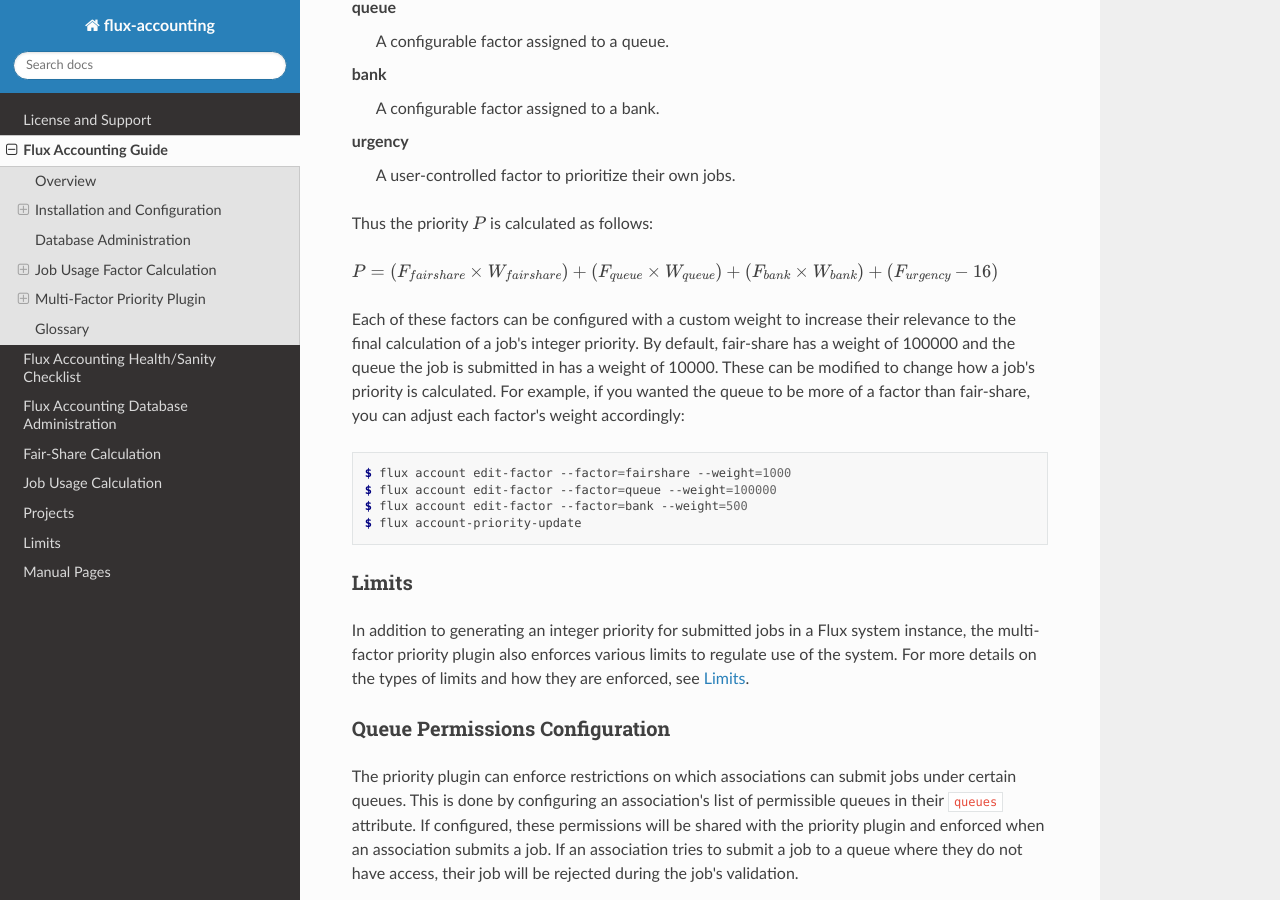
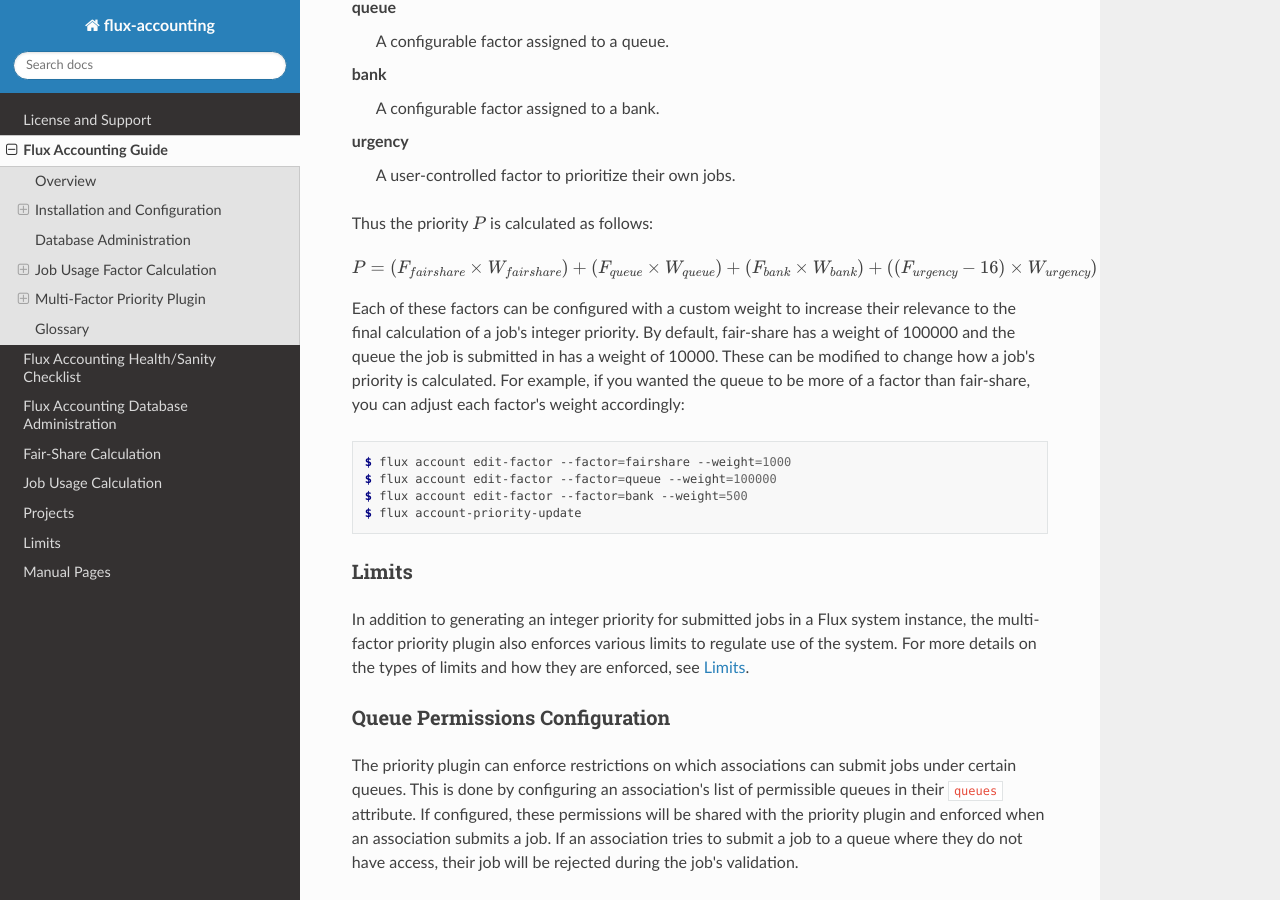
Before and after one commit to flux-framework/flux-accounting, a Sphinx documentation site: the page built from doc/guide/accounting-guide.rst, in a window 1280 px wide and 900 px high, scrolled down 6795 px. Built offline with Sphinx 7.4.7 and the Read the Docs theme 3.1.0, drawn with Linux system fonts in a browser that asks for light colours.

Commit message:
doc: update equation with "urgency" weight
Problem: The flux-accounting guide does not include the weight
associated with urgency in the equation for how a job's priority is
calculated.

Update the equation to include the "urgency" factor's weight in the
equation for a job's priority.

```diff
--- a/doc/guide/accounting-guide.rst
+++ b/doc/guide/accounting-guide.rst
@@ -368,7 +368,12 @@
 
 Thus the priority :math:`P` is calculated as follows:
 
-:math:`P = (F_{fairshare} \times W_{fairshare}) + (F_{queue} \times W_{queue}) + (F_{bank} \times W_{bank}) + (F_{urgency} - 16)`
+.. math::
+
+  P = (F_{fairshare} \times W_{fairshare})
+      + (F_{queue} \times W_{queue})
+      + (F_{bank} \times W_{bank})
+      + ((F_{urgency} - 16) \times W_{urgency})
 
 Each of these factors can be configured with a custom weight to increase their
 relevance to the final calculation of a job's integer priority. By default,
```
